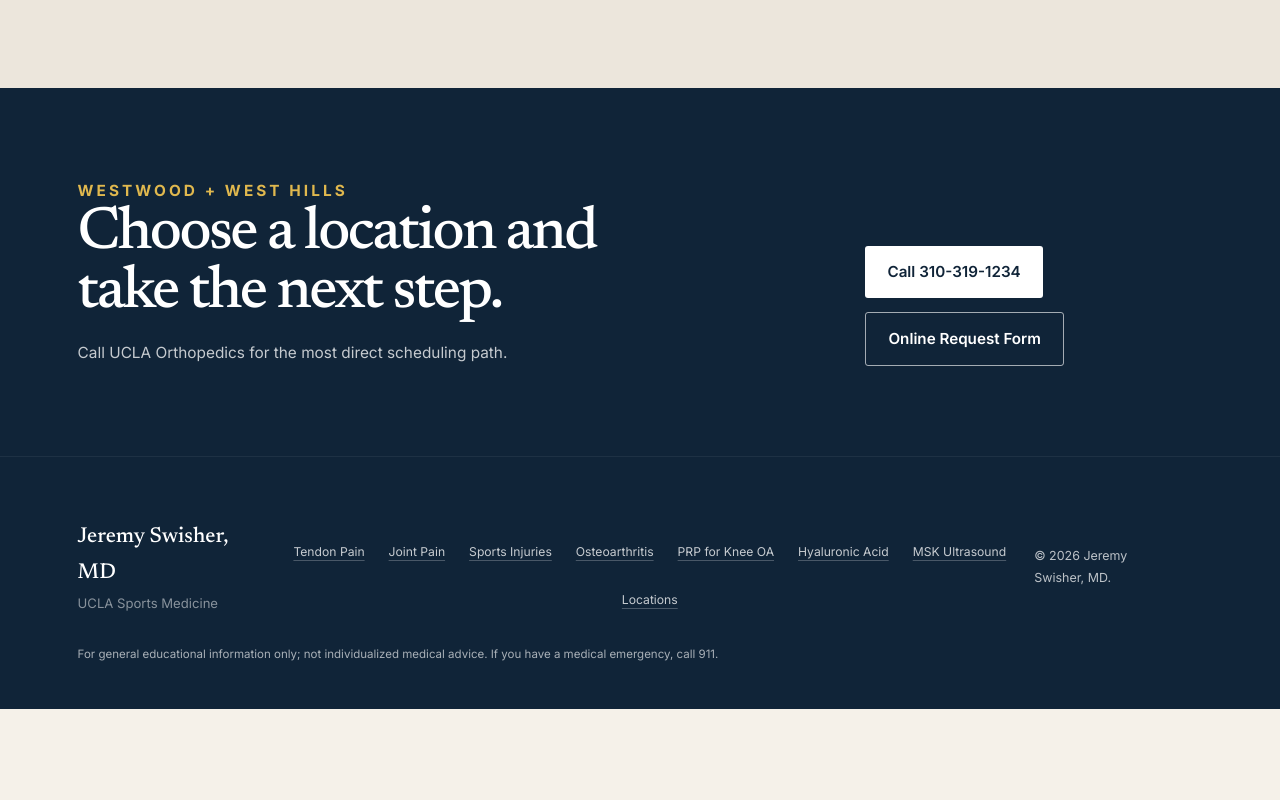
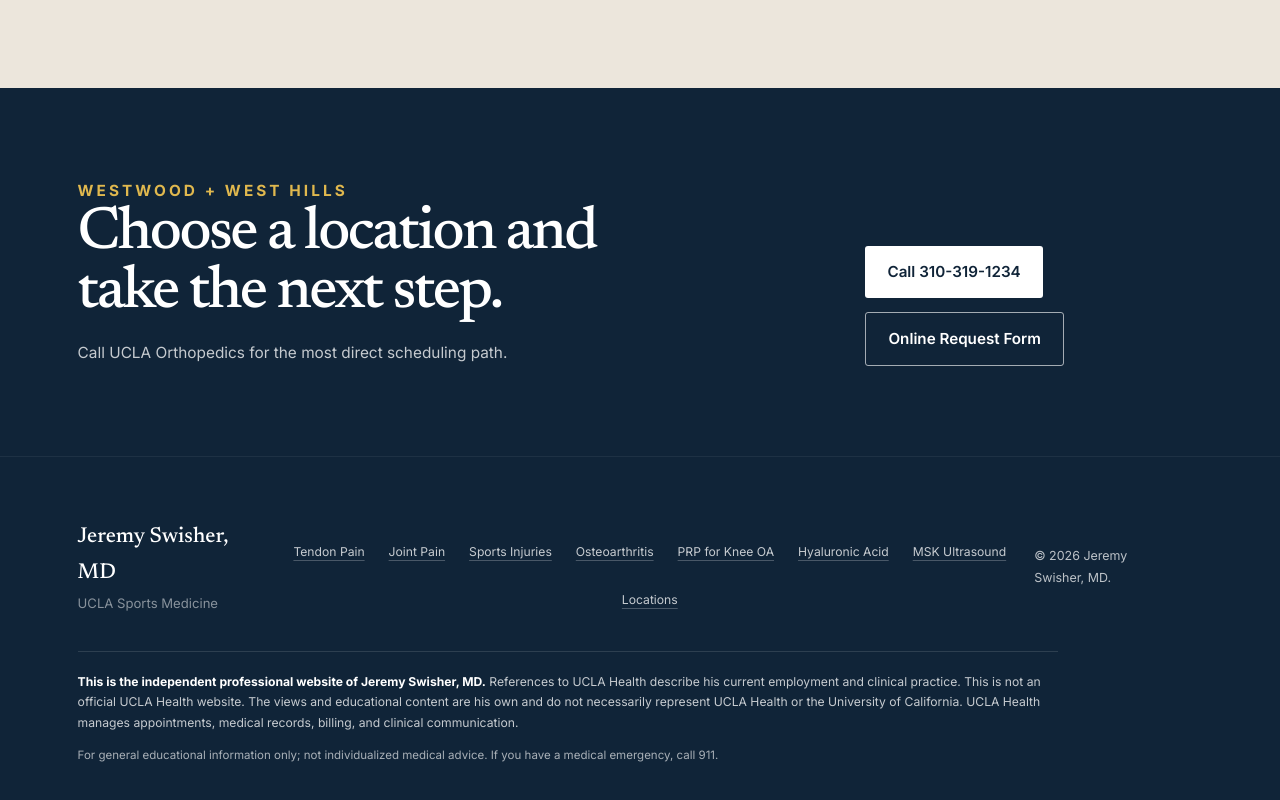
Before and after one commit to jeremyswisher13/jeremyswishermd, a plain HTML site: page locations/index.html in a window 1280 px wide. Shown: the part 5372-6172 px from the top of the page. Before the commit the page ends 6081 px from the top, so only its background shows below. Drawn offline with nearby package versions, Linux system fonts and the light colour scheme.

Commit message:
Add independent website disclosure

```diff
--- a/locations/index.html
+++ b/locations/index.html
@@ -27,7 +27,7 @@
     <link rel="preconnect" href="https://fonts.gstatic.com" crossorigin>
     <link href="https://fonts.googleapis.com/css2?family=Inter:wght@400;500;600;700&amp;family=Newsreader:opsz,wght@6..72,400;6..72,500;6..72,600&amp;display=swap" rel="stylesheet">
     <link href="https://fonts.googleapis.com/css2?family=Material+Symbols+Outlined:opsz,wght,FILL,GRAD@20..48,300,0,0" rel="stylesheet">
-    <link rel="stylesheet" href="../styles.css?v=20260716-premium12">
+    <link rel="stylesheet" href="../styles.css?v=20260717-disclosure1">
     <link rel="stylesheet" href="../landing-pages.css?v=20260716-authority3">
 
     <script type="application/ld+json">
@@ -277,7 +277,7 @@
         </section>
     </main>
 
-    <footer class="footer"><div class="landing-shell"><div class="footer-content"><div class="footer-brand"><span class="footer-name">Jeremy Swisher, MD</span><span class="footer-title">UCLA Sports Medicine</span></div><nav class="landing-footer-nav" aria-label="Care pages"><a href="../tendon-pain/">Tendon Pain</a><a href="../knee-hip-shoulder-pain/">Joint Pain</a><a href="../sports-injuries/">Sports Injuries</a><a href="../osteoarthritis-care/">Osteoarthritis</a><a href="../prp-knee-osteoarthritis/">PRP for Knee OA</a><a href="../hyaluronic-acid-knee-osteoarthritis/">Hyaluronic Acid</a><a href="../msk-ultrasound-guided-procedures/">MSK Ultrasound</a><a href="../locations/" aria-current="page">Locations</a></nav><p class="footer-copy">&copy; 2026 Jeremy Swisher, MD.</p></div><p class="footer-disclaimer">For general educational information only; not individualized medical advice. If you have a medical emergency, call 911.</p></div></footer>
+    <footer class="footer"><div class="landing-shell"><div class="footer-content"><div class="footer-brand"><span class="footer-name">Jeremy Swisher, MD</span><span class="footer-title">UCLA Sports Medicine</span></div><nav class="landing-footer-nav" aria-label="Care pages"><a href="../tendon-pain/">Tendon Pain</a><a href="../knee-hip-shoulder-pain/">Joint Pain</a><a href="../sports-injuries/">Sports Injuries</a><a href="../osteoarthritis-care/">Osteoarthritis</a><a href="../prp-knee-osteoarthritis/">PRP for Knee OA</a><a href="../hyaluronic-acid-knee-osteoarthritis/">Hyaluronic Acid</a><a href="../msk-ultrasound-guided-procedures/">MSK Ultrasound</a><a href="../locations/" aria-current="page">Locations</a></nav><p class="footer-copy">&copy; 2026 Jeremy Swisher, MD.</p></div><p class="footer-professional-disclosure"><strong>This is the independent professional website of Jeremy Swisher, MD.</strong> References to UCLA Health describe his current employment and clinical practice. This is not an official UCLA Health website. The views and educational content are his own and do not necessarily represent UCLA Health or the University of California. UCLA Health manages appointments, medical records, billing, and clinical communication.</p><p class="footer-disclaimer">For general educational information only; not individualized medical advice. If you have a medical emergency, call 911.</p></div></footer>
     <script src="../script.js?v=20260716-premium8"></script>
 </body>
 </html>
--- a/styles.css
+++ b/styles.css
@@ -1511,9 +1511,24 @@
     color: rgba(255, 255, 255, 0.72);
 }
 
+.footer-professional-disclosure {
+    max-width: 980px;
+    margin-top: 28px;
+    padding-top: 20px;
+    border-top: 1px solid rgba(255, 255, 255, 0.12);
+    color: rgba(255, 255, 255, 0.76);
+    font-size: 0.76rem;
+    line-height: 1.7;
+}
+
+.footer-professional-disclosure strong {
+    color: var(--color-text-inverse);
+    font-weight: 700;
+}
+
 .footer-disclaimer {
     max-width: 760px;
-    margin-top: 22px;
+    margin-top: 12px;
     color: rgba(255, 255, 255, 0.64);
     font-size: 0.72rem;
     line-height: 1.6;
```
Also changed, not shown: hyaluronic-acid-knee-osteoarthritis/index.html (+2 -2 lines), index.html (+2 -1 lines), knee-hip-shoulder-pain/index.html (+2 -1 lines), msk-ultrasound-guided-procedures/index.html (+2 -2 lines), osteoarthritis-care/index.html (+2 -1 lines), prp-knee-osteoarthritis/index.html (+2 -2 lines), sports-injuries/index.html (+2 -1 lines), tendon-pain/index.html (+2 -1 lines).
